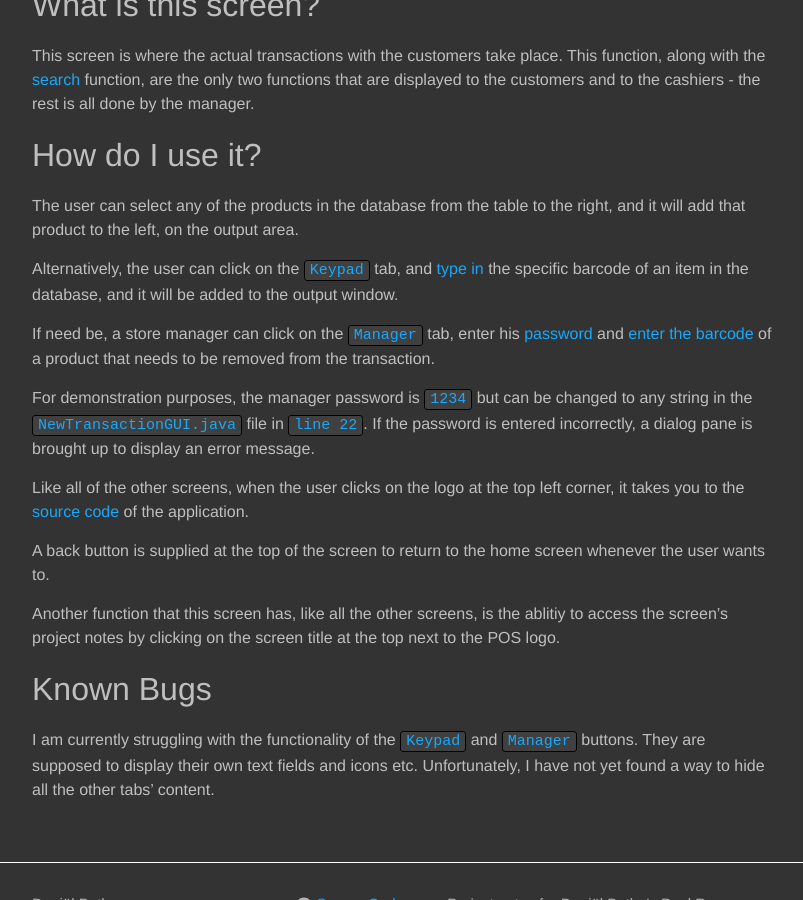
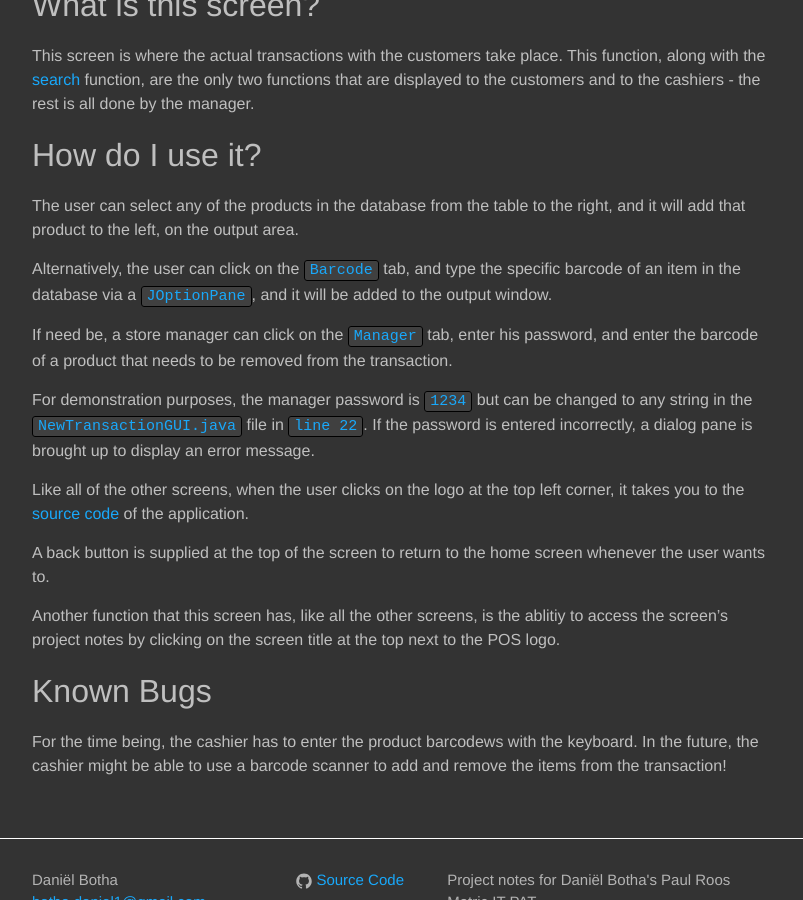
Before and after one commit to PointOfSaleSystem/pointofsalesystem.github.io, a Jekyll site: the page built from screens/c_NewTransaction.md, in a window 1280 px wide and 900 px high, scrolled down 498 px. Shown: the whole window, without its empty margins (238-1041 px from the left). Built offline with Jekyll 4.4.1, drawn with Linux system fonts in a browser that asks for light colours.

Commit message:
-keypad +barcode

```diff
--- a/screens/c_NewTransaction.md
+++ b/screens/c_NewTransaction.md
@@ -11,9 +11,9 @@ This screen is where the actual transactions with the customers take place. This
 ##How do I use it?
 The user can select any of the products in the database from the table to the right, and it will add that product to the left, on the output area.
 
-Alternatively, the user can click on the `Keypad` tab, and [type in](/assets/NewTransactionGUI_Keypad.png) the specific barcode of an item in the database, and it will be added to the output window.
+Alternatively, the user can click on the `Barcode` tab, and type the specific barcode of an item in the database via a `JOptionPane`, and it will be added to the output window.
 
-If need be, a store manager can click on the `Manager` tab, enter his [password](https://raw.githubusercontent.com/PointOfSaleSystem/pointofsalesystem.github.io/master/assets/ManagerPassword.PNG) and [enter the barcode](/assets/NewTransactionGUI_Manager.png) of a product that needs to be removed from the transaction.
+If need be, a store manager can click on the `Manager` tab, enter his password, and enter the barcode of a product that needs to be removed from the transaction.
 
 For demonstration purposes, the manager password is `1234` but can be changed to any string in the `NewTransactionGUI.java` file in `line 22`. If the password is entered incorrectly, a dialog pane is brought up to display an error message.
 
@@ -24,4 +24,4 @@ A back button is supplied at the top of the screen to return to the home screen
 Another function that this screen has, like all the other screens, is the ablitiy to access the screen's project notes by clicking on the screen title at the top next to the POS logo.
 
 ##Known Bugs
-I am currently struggling with the functionality of the `Keypad` and `Manager` buttons. They are supposed to display their own text fields and icons etc. Unfortunately, I have not yet found a way  to hide all the other tabs' content.
+For the time being, the cashier has to enter the product barcodews with the keyboard. In the future, the cashier might be able to use a barcode scanner to add and remove the items from the transaction!
```
